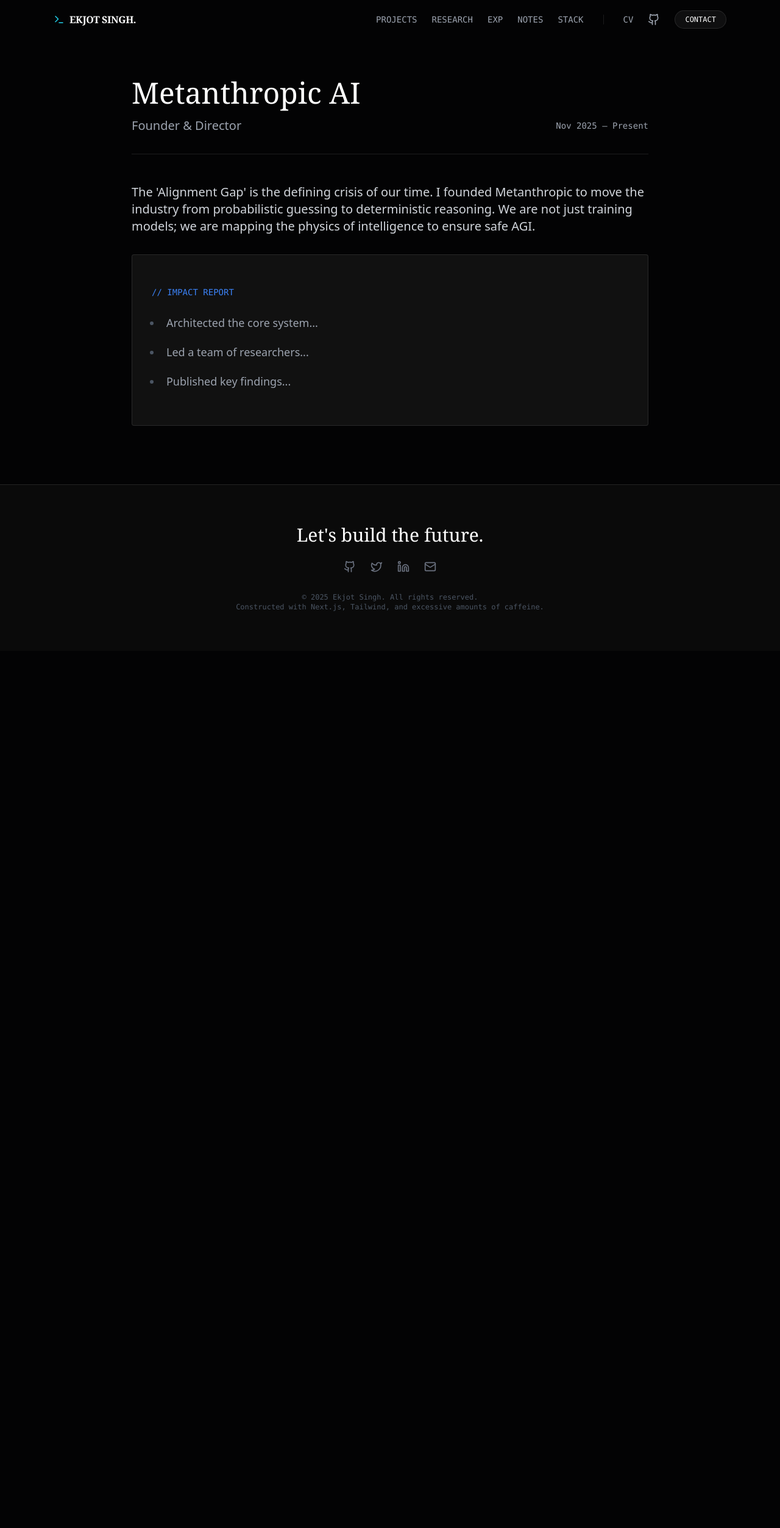
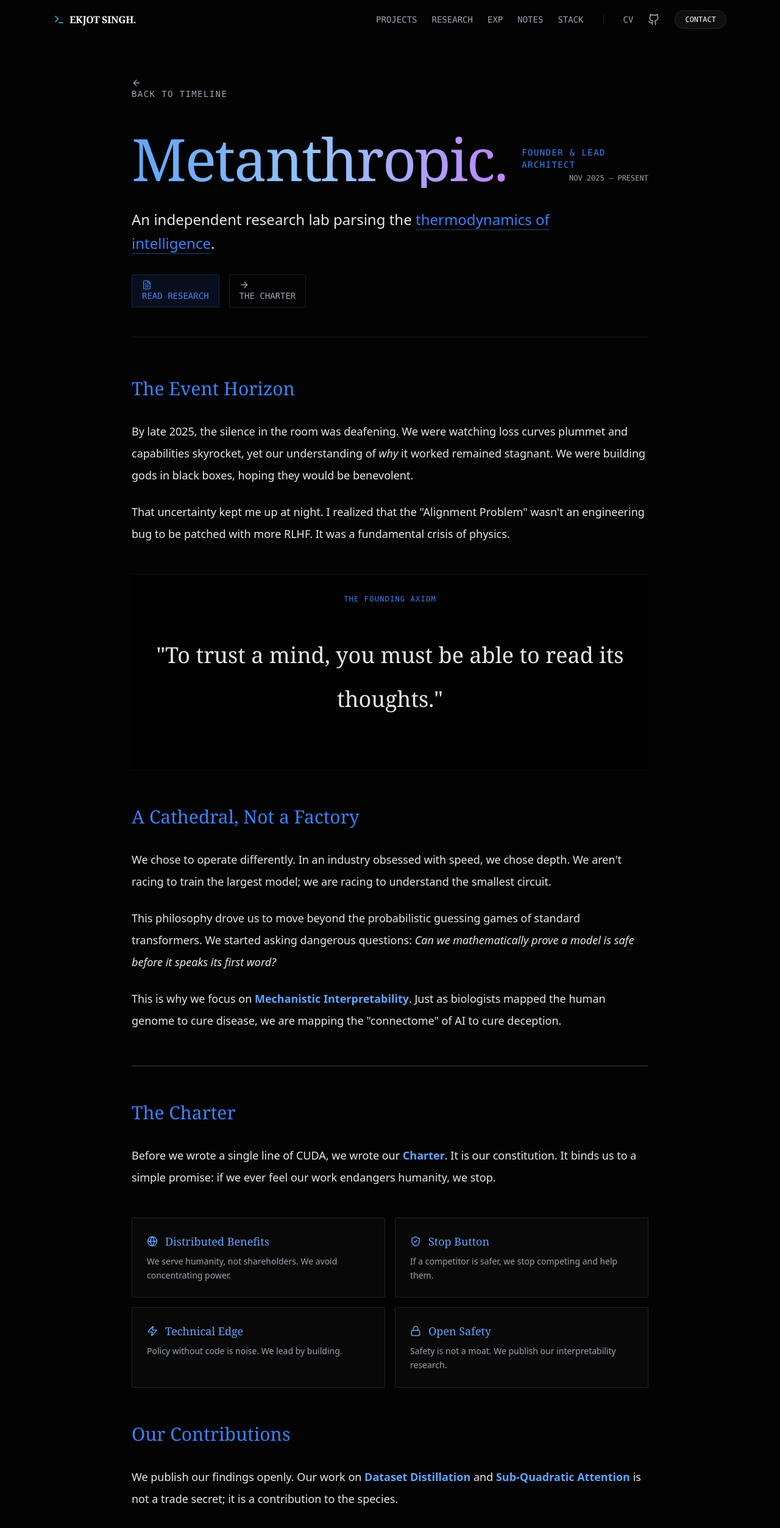
Before and after one commit to ekjotsinghmakhija/website, a Next.js app: page /experience/metanthropic in a window 1280 px wide. Shown: the top 2505 px of the page at 61% size. Before the commit the page ends 1067 px from the top, so only its background shows below. Built offline with nearby package versions, Linux system fonts and the light colour scheme.

Commit message:
docs(src/app): added experience/metanthropic

```diff
--- /dev/null
+++ b/src/app/experience/metanthropic/page.mdx
@@ -0,0 +1,139 @@
+import Navbar from '@/components/layout/Navbar';
+import Footer from '@/components/sections/Footer';
+import TechBadge from '@/components/ui/TechBadge';
+import { ArrowLeft, ArrowRight, FileText, Globe, ShieldCheck, Zap, Lock, ExternalLink } from 'lucide-react';
+import Link from 'next/link';
+import Image from 'next/image';
+
+
+<div className="min-h-screen bg-[#030304] text-gray-200 font-sans selection:bg-[#3B82F6] selection:text-white overflow-hidden relative">
+  <Navbar />
+
+  {/* --- REPEATING PATTERN BACKGROUND --- */}
+  {/* z-0 ensures it stays behind content. pointer-events-none prevents it from blocking clicks. */}
+
+  <main className="relative z-10 max-w-4xl mx-auto px-6 pt-32 pb-24">
+    <Link
+      href="/experience"
+      className="inline-flex items-center gap-2 text-sm text-gray-400 hover:text-white mb-12 transition-colors font-mono uppercase tracking-widest"
+    >
+      <ArrowLeft size={16} /> Back to Timeline
+    </Link>
+
+    {/* HEADER */}
+    <div className="border-b border-white/10 pb-12 mb-16">
+      <div className="flex flex-col md:flex-row md:items-end justify-between gap-6 mb-8">
+
+        {/* CLEAN TITLE */}
+        <h1 className="text-5xl md:text-8xl font-serif text-transparent bg-clip-text bg-gradient-to-r from-blue-400 via-blue-300 to-purple-400 tracking-tight">
+            Metanthropic.
+        </h1>
+
+        <div className="flex flex-col items-end pb-2">
+          <span className="text-[#3B82F6] font-mono text-sm tracking-widest uppercase mb-1">Founder & Lead Architect</span>
+          <span className="text-gray-400 font-mono text-xs">NOV 2025 — PRESENT</span>
+        </div>
+      </div>
+
+      <div className="text-2xl text-gray-200 font-light leading-relaxed max-w-3xl">
+        An independent research lab parsing the <span className="text-[#3B82F6] border-b border-[#3B82F6]/50">thermodynamics of intelligence</span>.
+      </div>
+
+      <div className="flex flex-wrap gap-4 mt-8">
+        <a href="https://metanthropic.vercel.app/research" target="_blank" className="flex items-center gap-2 text-sm font-mono text-[#3B82F6] hover:text-white transition-colors border border-[#3B82F6]/20 bg-[#3B82F6]/10 px-4 py-2 rounded-sm">
+          <FileText size={16} /> READ RESEARCH
+        </a>
+        <a href="https://metanthropic.vercel.app/charter" target="_blank" className="flex items-center gap-2 text-sm font-mono text-gray-400 hover:text-white transition-colors border border-white/10 px-4 py-2 rounded-sm">
+          <ArrowRight size={16} /> THE CHARTER
+        </a>
+      </div>
+    </div>
+
+    {/* CONTENT: THE STORY */}
+    <div className="prose prose-invert prose-lg max-w-none prose-headings:font-serif prose-headings:font-normal prose-headings:text-[#3B82F6] prose-p:text-gray-200 prose-p:leading-loose prose-li:text-gray-200 prose-strong:text-blue-400">
+
+      ## The Event Horizon
+
+      By late 2025, the silence in the room was deafening. We were watching loss curves plummet and capabilities skyrocket, yet our understanding of *why* it worked remained stagnant. We were building gods in black boxes, hoping they would be benevolent.
+
+      That uncertainty kept me up at night. I realized that the "Alignment Problem" wasn't an engineering bug to be patched with more RLHF. It was a fundamental crisis of physics.
+
+      {/* CENTERED THESIS */}
+      <div className="my-12 py-8 border-y border-white/5 text-center backdrop-blur-sm bg-black/20">
+        <span className="block font-mono text-xs text-blue-500 tracking-widest uppercase mb-4">The Founding Axiom</span>
+        <h3 className="text-2xl md:text-4xl font-serif text-white leading-tight m-0">
+          "To trust a mind, you must be able to read its thoughts."
+        </h3>
+      </div>
+
+      ## A Cathedral, Not a Factory
+
+      We chose to operate differently. In an industry obsessed with speed, we chose depth. We aren't racing to train the largest model; we are racing to understand the smallest circuit.
+
+      This philosophy drove us to move beyond the probabilistic guessing games of standard transformers. We started asking dangerous questions: *Can we mathematically prove a model is safe before it speaks its first word?*
+
+      This is why we focus on **Mechanistic Interpretability**. Just as biologists mapped the human genome to cure disease, we are mapping the "connectome" of AI to cure deception.
+
+      ---
+
+      ## The Charter
+
+      Before we wrote a single line of CUDA, we wrote our **Charter**. It is our constitution. It binds us to a simple promise: if we ever feel our work endangers humanity, we stop.
+
+      <div className="grid md:grid-cols-2 gap-4 my-12 not-prose">
+        <div className="p-6 bg-[#0A0A0A]/80 backdrop-blur-md border border-white/10 rounded-sm">
+            <div className="flex items-center gap-3 mb-2 text-blue-400">
+                <Globe size={18} />
+                <h4 className="font-serif text-lg text-blue-400 m-0">Distributed Benefits</h4>
+            </div>
+            <p className="text-sm text-gray-400 m-0 leading-relaxed">We serve humanity, not shareholders. We avoid concentrating power.</p>
+        </div>
+        <div className="p-6 bg-[#0A0A0A]/80 backdrop-blur-md border border-white/10 rounded-sm">
+            <div className="flex items-center gap-3 mb-2 text-blue-400">
+                <ShieldCheck size={18} />
+                <h4 className="font-serif text-lg text-blue-400 m-0">Stop Button</h4>
+            </div>
+            <p className="text-sm text-gray-400 m-0 leading-relaxed">If a competitor is safer, we stop competing and help them.</p>
+        </div>
+        <div className="p-6 bg-[#0A0A0A]/80 backdrop-blur-md border border-white/10 rounded-sm">
+            <div className="flex items-center gap-3 mb-2 text-blue-400">
+                <Zap size={18} />
+                <h4 className="font-serif text-lg text-blue-400 m-0">Technical Edge</h4>
+            </div>
+            <p className="text-sm text-gray-400 m-0 leading-relaxed">Policy without code is noise. We lead by building.</p>
+        </div>
+        <div className="p-6 bg-[#0A0A0A]/80 backdrop-blur-md border border-white/10 rounded-sm">
+            <div className="flex items-center gap-3 mb-2 text-blue-400">
+                <Lock size={18} />
+                <h4 className="font-serif text-lg text-blue-400 m-0">Open Safety</h4>
+            </div>
+            <p className="text-sm text-gray-400 m-0 leading-relaxed">Safety is not a moat. We publish our interpretability research.</p>
+        </div>
+      </div>
+
+      ## Our Contributions
+
+      We publish our findings openly. Our work on **Dataset Distillation** and **Sub-Quadratic Attention** is not a trade secret; it is a contribution to the species.
+
+      <div>
+        <a href="https://metanthropic.vercel.app/research" target="_blank" className="block mt-8 no-underline group">
+            <div className="p-8 bg-[#0A0A0A]/80 backdrop-blur-md border border-white/10 rounded-sm group-hover:border-[#3B82F6]/50 transition-colors">
+                <div className="flex items-center justify-between mb-4">
+                    <div className="flex items-center gap-2 text-[#3B82F6]">
+                        <FileText size={20} />
+                        <span className="font-mono text-sm tracking-widest uppercase">Visit Research Lab</span>
+                    </div>
+                    <ExternalLink size={20} className="text-gray-400 group-hover:text-white transition-colors" />
+                </div>
+                <div className="text-gray-300 group-hover:text-gray-100 transition-colors">
+                    Explore our papers, including <em>"The Thermodynamics of Intelligence"</em> and <em>"Dataset Distillation for the Pre-Training Era"</em>.
+                </div>
+            </div>
+        </a>
+      </div>
+
+    </div>
+  </main>
+
+  <Footer />
+</div>
```
